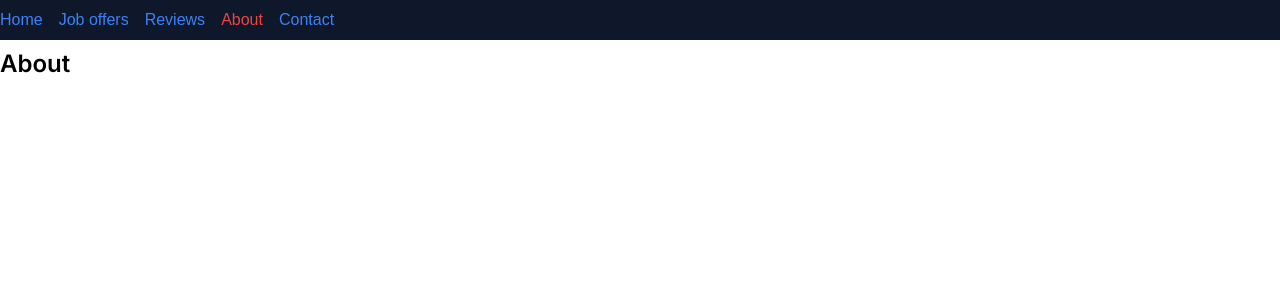
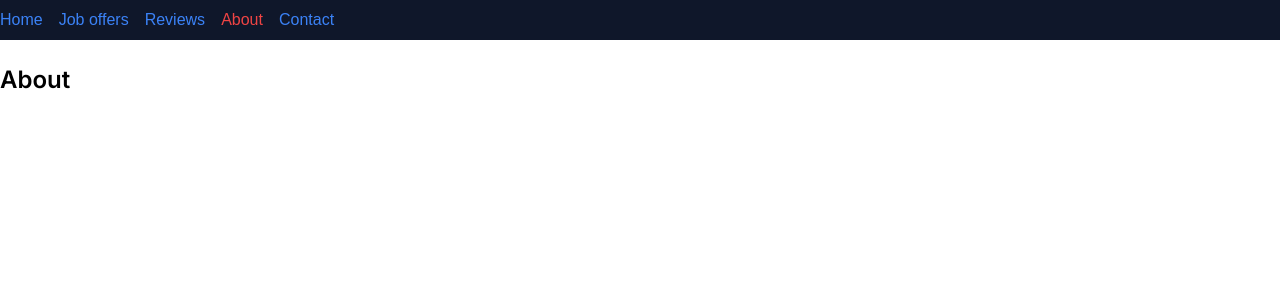
Before and after one commit to patrykomiotek/gureapp, a Next.js app: page /about in a window 1280 px wide. Shown: the top 300 px of the page. Built offline with nearby package versions, Linux system fonts and the light colour scheme; a web font is replaced by a local one.

Commit message:
fix: classes fixes

```diff
--- a/app/(public)/layout.tsx
+++ b/app/(public)/layout.tsx
@@ -15,7 +15,7 @@ export default function PublicLayout({ children }: Props) {
         </div>
       </div>
       <div className="mx-auto py-2">
-        <div className="container mx-auto">{children}</div>
+        <div className="container mx-auto py-4">{children}</div>
       </div>
     </>
   );
--- a/app/(public)/reviews/page.tsx
+++ b/app/(public)/reviews/page.tsx
@@ -10,18 +10,18 @@ export default async function ReviewsPage() {
     <div>
       <Header>Reviews</Header>
       {/* <ReviewsList /> */}
-      <div>
+      <div className="flex">
         <Link
           href="/reviews/create"
-          className="bg-blue-700 text-white p-4 rounded-sm"
+          className=" bg-blue-700  text-white p-4 rounded-sm"
         >
           Create new review
         </Link>
       </div>
 
-      <div>
+      <div className="mt-2">
         {reviews?.map((review) => (
-          <p key={review.id}>
+          <p key={review.id} className="mb-4">
             {review.fields.content} {review.fields.points}{" "}
             {review.fields.author}
           </p>
```
